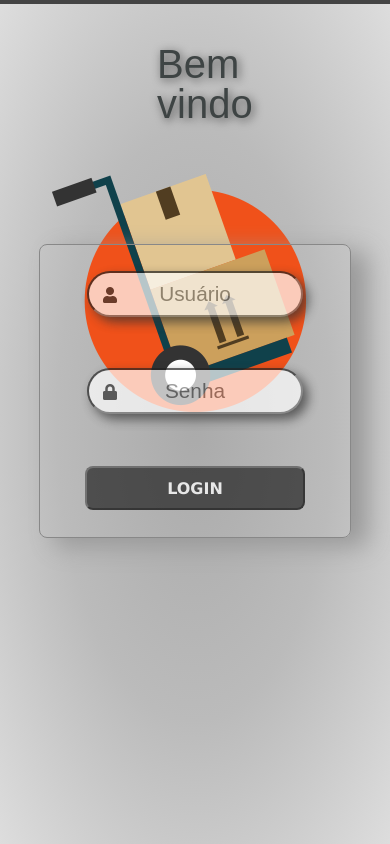
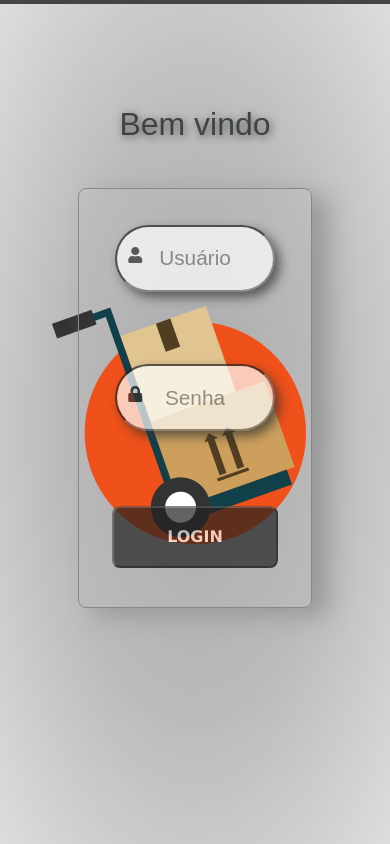
Before and after one commit to Chung-Oh/stock, a PHP site: page / in a window 390 px wide. Run offline with PHP 8.4, Linux system fonts and the light colour scheme; some libraries are stand-ins or nearby versions.

Commit message:
Criação login Tablet e reajustes Mobile e Desk

```diff
--- a/public/app/css/login/login-desk.css
+++ b/public/app/css/login/login-desk.css
@@ -197,3 +197,30 @@
 	background-color: #000;
 	box-shadow: 0 0 1.25em #000;
 }
+
+@media screen and (max-width: 1000px) {
+	form {
+	}
+}
+
+@media screen and (max-width: 800px) {
+	form {
+		width: 60%;
+	}
+}
+
+@media screen and (max-width: 675px) {
+	.title-shake {}
+	.title-fly {
+		height: 100%;
+		display: flex;
+		align-items: center;
+	}
+	h1 {
+		font-size: 2em;
+		padding: 1em 0;
+	}
+	form {
+		width: 60%;
+	}
+}
--- a/public/app/css/login/login-tablet.css
+++ b/public/app/css/login/login-tablet.css
@@ -1,18 +1,99 @@
 /*** iPed 768px portrait ***/
-@media screen and (max-width: 768px) and (max-height: 1024px) {
+@media only screen and (max-device-width: 768px) and (max-device-height: 1024px) {
 	.interface {
 		background: url(../../img/stock-large-original.png) no-repeat 50% 25%;
 	}
 	.title-shake {
-    height: 10%;
+		height: 13%;
+	}
+	.title-fly {
+		height: 100%;
+		display: flex;
+		flex-direction: column-reverse;
+	}
+	@keyframes shake {
+		0% {
+			top: 0px;
+		}
+		10% {
+			transform: rotate(3deg);
+		}
+		15% {
+			transform: rotate(-3deg);
+		}
+		100% {
+			top: -40px;
+		}
+	}
+	@keyframes flying {
+		from {
+			top: 0px;
+		}
+		to {
+			top: -45px;
+		}
+	}
+	@keyframes run {
+		from {
+			left: -800px;
+		}
+		to {
+			left: 0px;
+		}
+	}
+	h1 {
+		padding: 0;
+	}
+	form {
+		height: 35%;
+		margin-top: 50%;
+	}
 }
+
+/*** iPad 1024px landscape ***/
+@media only screen and (max-device-width: 1024px) and (max-device-height: 768px) {
+	.title-shake {}
 	.title-fly {
-    height: 100%;
-}
+		height: 100%;
+		display: flex;
+		flex-direction: column-reverse;
+	}
+	@keyframes shake {
+		0% {
+			top: 0px;
+		}
+		10% {
+			transform: rotate(3deg);
+		}
+		15% {
+			transform: rotate(-3deg);
+		}
+		100% {
+			top: -40px;
+		}
+	}
+	@keyframes flying {
+		from {
+			top: 0px;
+		}
+		to {
+			top: -45px;
+		}
+	}
+	@keyframes run {
+		from {
+			left: -800px;
+		}
+		to {
+			left: 0px;
+		}
+	}
 	h1 {}
 	form {
-		width: 80%;
-		height: 35%;
-		margin-top: 40%;
+		width: 60%;
+	}
+	.cel-icon i {
+		left: 7%;
+		top: 36%;
 	}
 }
```
Also changed, not shown: public/app/css/login/login-mobile.css (+65 -67 lines). Lines whose indentation alone changed are shown as unchanged.
